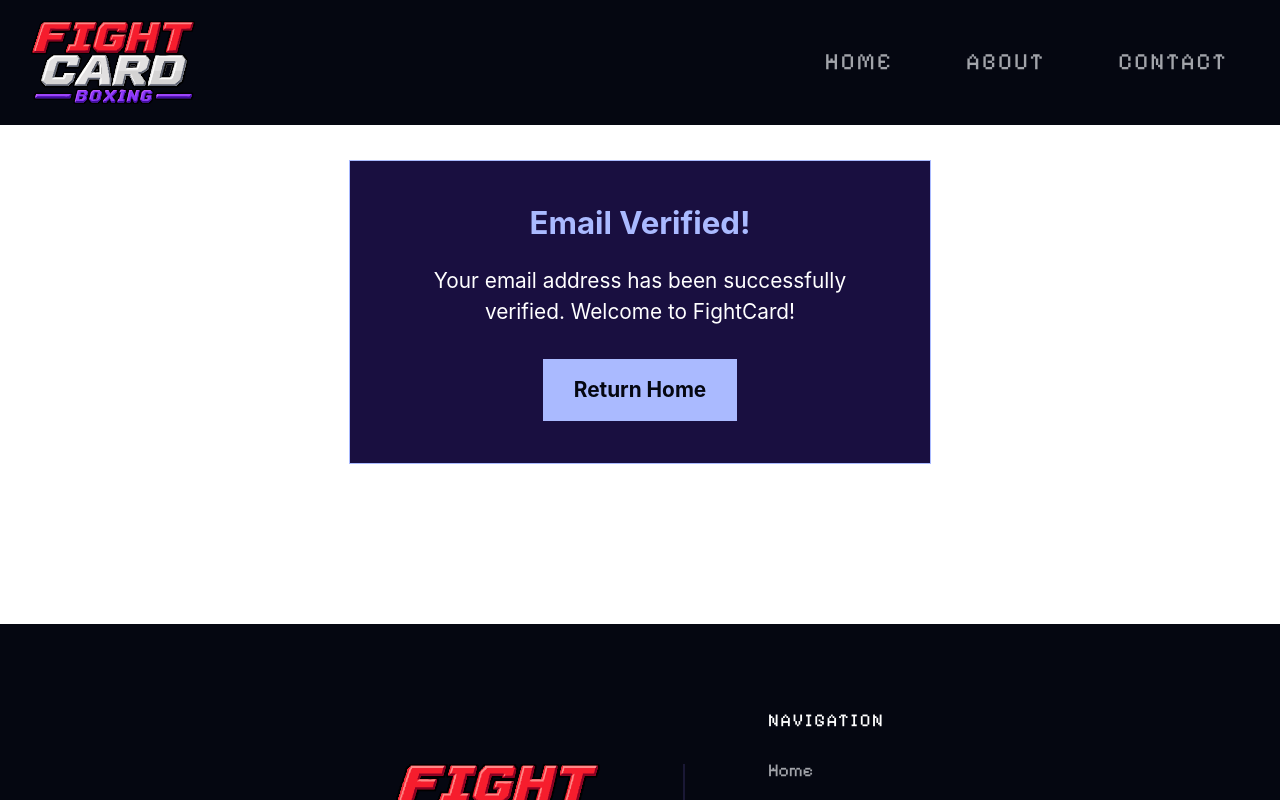
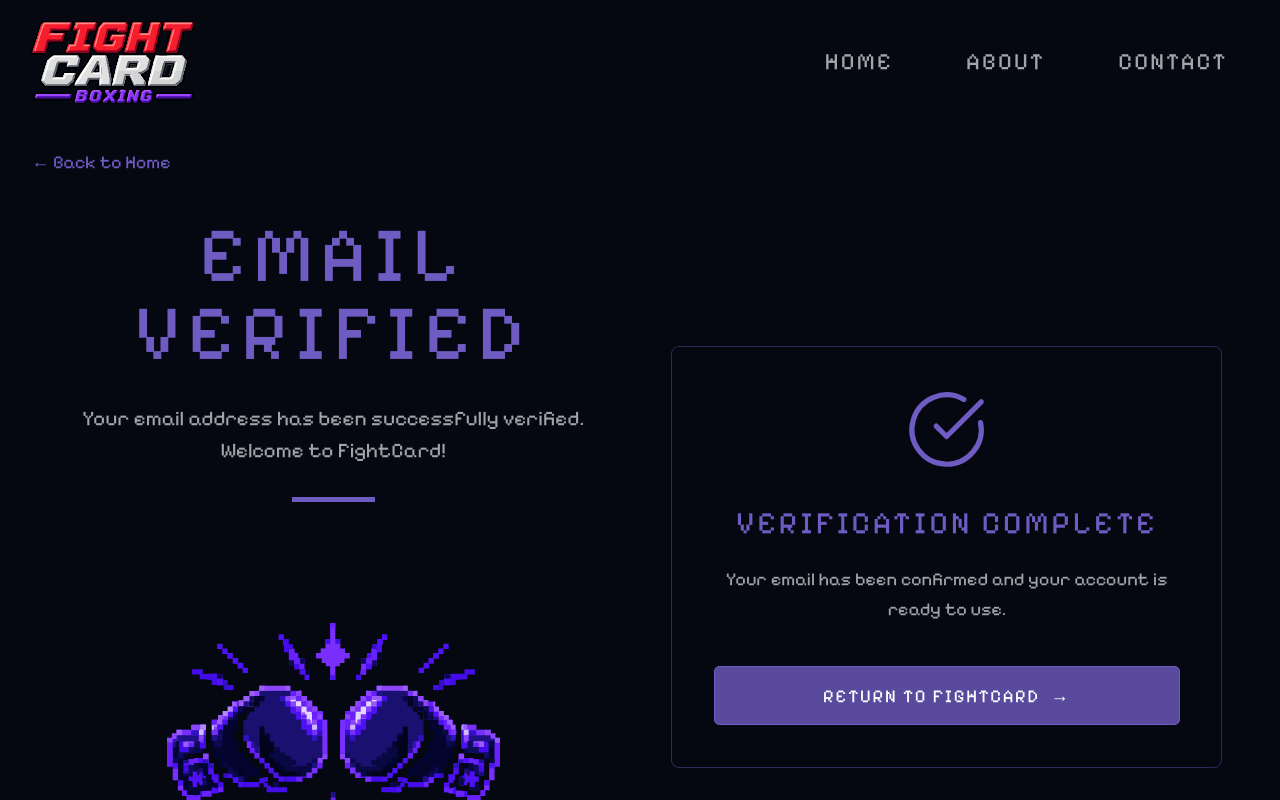
Before and after one commit to rahuljgill/FIGHTCARD, a React (Vite) app in the folder project/frontend/: page /email-verified in a window 1280 px wide. Shown: the top 800 px of the page. Built offline with nearby package versions, Linux system fonts and the light colour scheme; no server answers.

Commit message:
Configure email verification

```diff
--- a/project/frontend/src/pages/EmailVerified.tsx
+++ b/project/frontend/src/pages/EmailVerified.tsx
@@ -1,4 +1,6 @@
 import { Link, useSearchParams } from "react-router-dom";
+import { CheckCircle } from "lucide-react";
+import gloves from "../assets/gloves.svg";
 
 function EmailVerified() {
   const [searchParams] = useSearchParams();
@@ -7,26 +9,63 @@
   const alreadyVerified = status === "already-verified";
 
   return (
-    <main className="flex min-h-[60vh] items-center justify-center px-4">
-      <div className="w-full max-w-md border border-[#AABAFF] bg-[#190F40] p-8 text-center">
-        <h1 className="mb-4 text-2xl font-bold text-[#AABAFF]">
-          {alreadyVerified ? "Email Already Verified" : "Email Verified!"}
+    <div className="min-h-screen bg-background pt-28 pb-16 font-body">
+      <div className="mx-auto max-w-6xl px-6">
+        <Link to="/" className="mb-8 inline-block text-sm text-purple">
+          ← Back to Home
+        </Link>
+
+        <div className="mx-auto grid max-w-4xl grid-cols-1 items-center gap-12 md:grid-cols-2">
+          {/* Left side */}
+          <div>
+            <h1 className="text-center font-heading text-5xl uppercase tracking-widest text-purple md:text-6xl">
+              {alreadyVerified ? "Already Verified" : "Email Verified"}
             </h1>
 
-        <p className="mb-6 text-white">
+            <p className="mx-auto mt-6 max-w-md text-center text-text">
               {alreadyVerified
                 ? "Your FightCard account email has already been verified."
                 : "Your email address has been successfully verified. Welcome to FightCard!"}
             </p>
 
+            <div className="mx-auto mt-6 h-1 w-16 bg-purple" />
+
+            <img
+              src={gloves}
+              alt=""
+              className="mx-auto mt-12 h-64 w-64 object-contain"
+            />
+          </div>
+
+          {/* Right side */}
+          <div className="rounded-md border border-purple/40 p-8 text-center">
+            <CheckCircle
+              size={64}
+              strokeWidth={1.5}
+              className="mx-auto text-purple"
+            />
+
+            <h2 className="mt-6 font-heading text-2xl uppercase tracking-widest text-purple">
+              {alreadyVerified ? "You're All Set" : "Verification Complete"}
+            </h2>
+
+            <p className="mt-4 text-sm leading-relaxed text-text">
+              {alreadyVerified
+                ? "Your account is ready to use. You can return to FightCard whenever you're ready."
+                : "Your email has been confirmed and your account is ready to use."}
+            </p>
+
             <Link
               to="/"
-          className="inline-block bg-[#AABAFF] px-6 py-3 font-bold text-[#050711] transition hover:opacity-80"
+              className="mt-8 flex items-center justify-center gap-2 rounded-sm border border-purple bg-purple/80 px-6 py-3 text-sm uppercase tracking-widest text-white transition-opacity hover:opacity-90"
             >
-          Return Home
+              Return to FightCard
+              <span aria-hidden="true">→</span>
             </Link>
           </div>
-    </main>
+        </div>
+      </div>
+    </div>
   );
 }
 
--- a/project/frontend/src/pages/Settings.tsx
+++ b/project/frontend/src/pages/Settings.tsx
@@ -1,9 +1,6 @@
 import { useState } from "react";
-
 import { useNavigate } from "react-router-dom";
-
 import { useQueryClient } from "@tanstack/react-query";
-
 import axios from "axios";
 
 import binIcon from "../assets/bin.svg";
@@ -31,6 +28,10 @@
   const [deleteModalOpen, setDeleteModalOpen] = useState(false);
   const [deleteLoading, setDeleteLoading] = useState(false);
   const [deleteError, setDeleteError] = useState("");
+
+  const [resendLoading, setResendLoading] = useState(false);
+  const [resendError, setResendError] = useState("");
+  const [resendModalOpen, setResendModalOpen] = useState(false);
 
   const handleChangePassword = async () => {
     try {
@@ -62,6 +63,30 @@
       }
     } finally {
       setPasswordLoading(false);
+    }
+  };
+
+  const handleResendVerification = async () => {
+    try {
+      setResendLoading(true);
+      setResendError("");
+
+      await api.post("/api/email/verification-notification");
+
+      setResendModalOpen(true);
+    } catch (error: unknown) {
+      console.error("Resending verification email failed:", error);
+
+      if (axios.isAxiosError(error)) {
+        setResendError(
+          error.response?.data?.message ||
+            "Failed to send verification email. Please try again.",
+        );
+      } else {
+        setResendError("Failed to send verification email. Please try again.");
+      }
+    } finally {
+      setResendLoading(false);
     }
   };
 
@@ -136,6 +161,32 @@
               <div className="mt-2 border border-purple/70 px-4 py-4 font-body text-base text-text">
                 {user?.email}
               </div>
+
+              {/* Email verification status */}
+              {user?.email_verified ? (
+                <p className="mt-2 font-body text-sm text-green-400">
+                  EMAIL VERIFIED
+                </p>
+              ) : (
+                <div className="mt-2">
+                  <button
+                    type="button"
+                    onClick={handleResendVerification}
+                    disabled={resendLoading}
+                    className="font-body text-left text-sm text-red-400 underline decoration-red-400 underline-offset-4 transition-colors hover:text-red-300 disabled:cursor-not-allowed disabled:opacity-50"
+                  >
+                    {resendLoading
+                      ? "SENDING VERIFICATION EMAIL..."
+                      : "EMAIL NOT VERIFIED — CLICK TO RESEND VERIFICATION EMAIL"}
+                  </button>
+
+                  {resendError && (
+                    <p className="mt-2 font-body text-sm text-red-400">
+                      {resendError}
+                    </p>
+                  )}
+                </div>
+              )}
             </div>
           </div>
 
@@ -244,7 +295,7 @@
                     )}
 
                     {/* Submit */}
-                    <div className="flex justify-center  md:justify-end pt-2">
+                    <div className="flex justify-center pt-2 md:justify-end">
                       <button
                         type="button"
                         onClick={handleChangePassword}
@@ -297,6 +348,33 @@
         </div>
       </div>
 
+      {/* Verification email sent modal */}
+      {resendModalOpen && (
+        <div className="fixed inset-0 z-100 flex items-center justify-center bg-black/70 px-6">
+          <div className="w-full max-w-md border border-green-500 bg-background p-6">
+            <h2 className="font-heading text-xl uppercase tracking-widest text-green-400">
+              Email Sent!
+            </h2>
+
+            <p className="mt-3 font-body text-sm leading-6 text-text">
+              A new verification email has been sent to your email address.
+              Please check your inbox and follow the link to verify your
+              account.
+            </p>
+
+            <div className="mt-6 flex justify-end">
+              <button
+                type="button"
+                onClick={() => setResendModalOpen(false)}
+                className="border border-green-500 bg-green-500/10 px-5 py-2 font-body text-sm uppercase tracking-widest text-green-400 transition-colors hover:bg-green-500/20"
+              >
+                Close
+              </button>
+            </div>
+          </div>
+        </div>
+      )}
+
       {/* Delete confirmation modal */}
       {deleteModalOpen && (
         <div className="fixed inset-0 z-100 flex items-center justify-center bg-black/70 px-6">
```
Also changed, not shown: 1 other file (tests, documents, lock files or other folders). Lines whose indentation alone changed are shown as unchanged.
